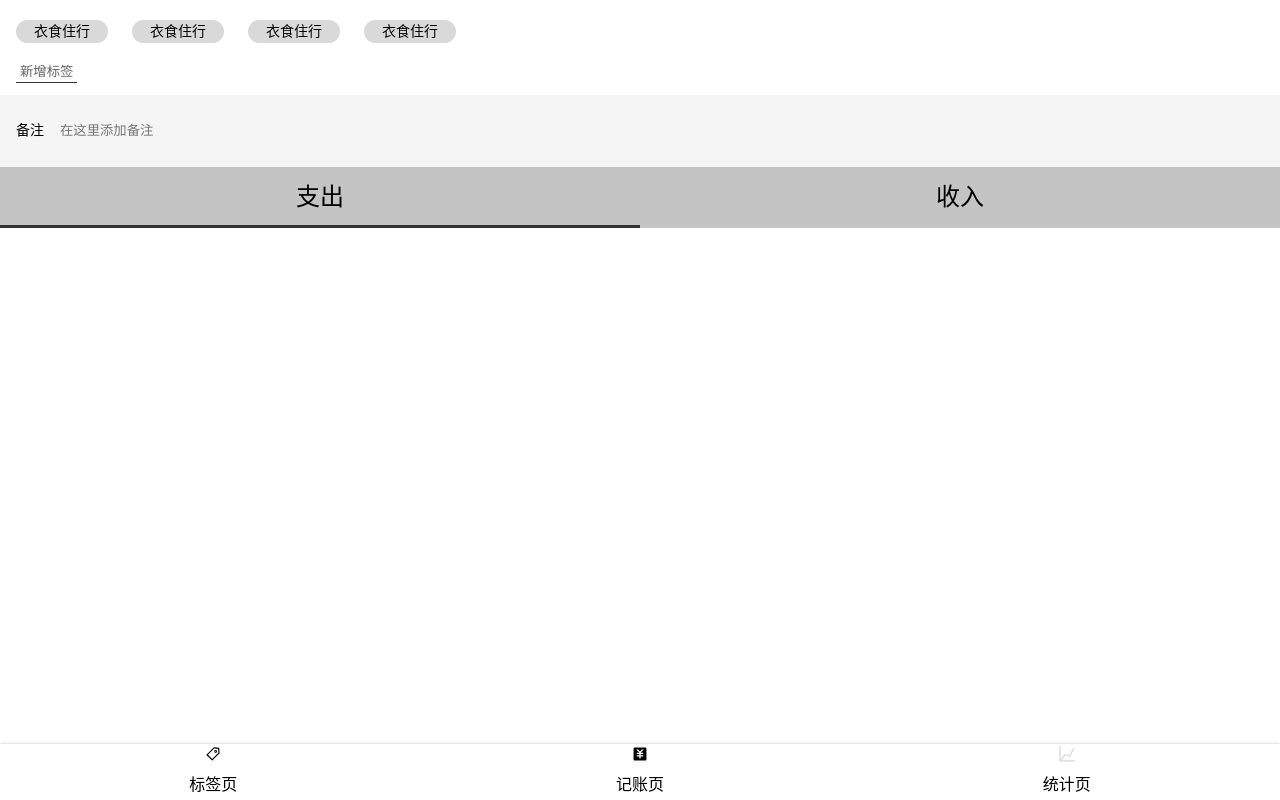
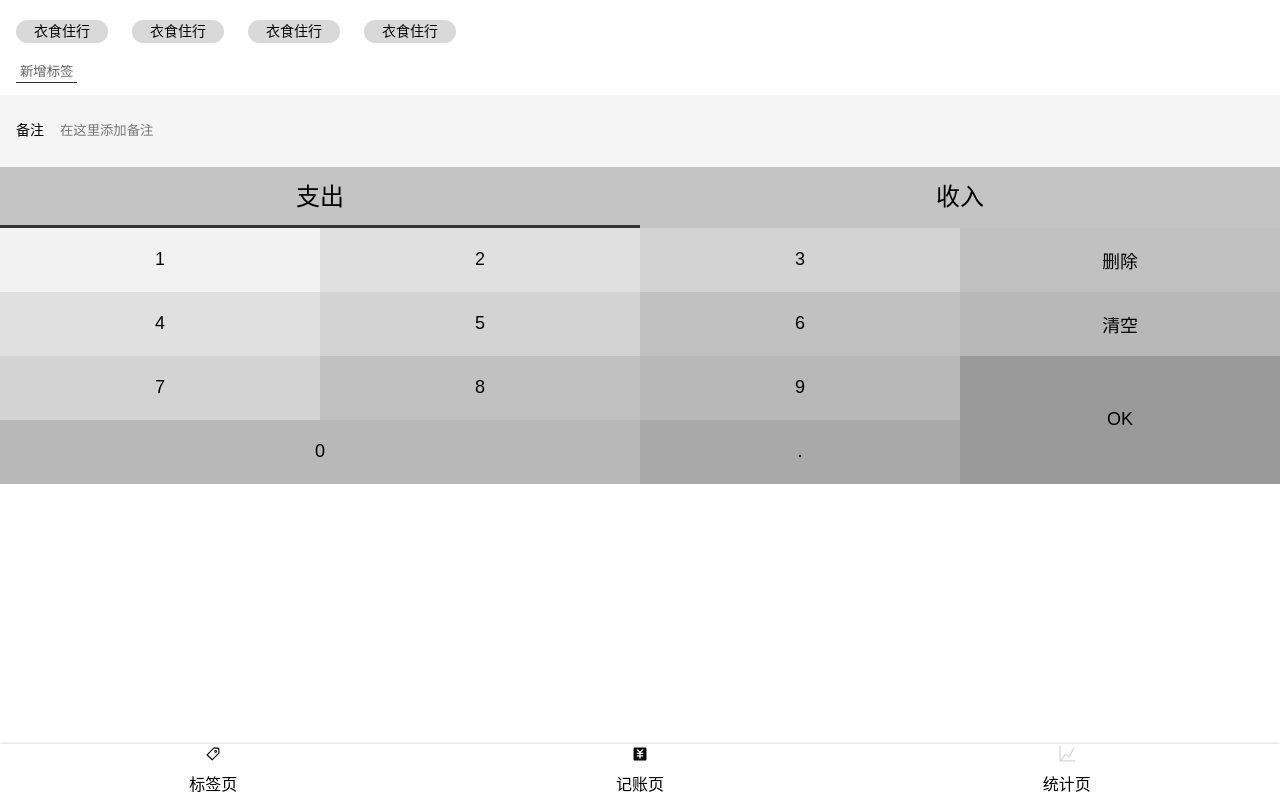
Before and after one commit to larkloss/morney, a React app: page /#/money in a window 1280 px wide. Built offline with nearby package versions, Linux system fonts and the light colour scheme.

Commit message:
update: NumberPad wip...

```diff
--- a/src/views/Money/NumberPadSection.tsx
+++ b/src/views/Money/NumberPadSection.tsx
@@ -1,6 +1,7 @@
 import styled from 'styled-components';
+import React, {useState} from "react";
 
-const NumberPadSection = styled.section`
+const NumberPadWrapper = styled.section`
   display:flex;
   flex-direction: column;
   > .output{
@@ -49,5 +50,40 @@ const NumberPadSection = styled.section`
   }
 `;
 
+const NumberPadSection = () => {
+    const [output, setOutput] = useState('0')
+    const onClickButtonWrapper = (e: React.MouseEvent) => {
+        const text = (e.target as HTMLButtonElement).textContent
+        if (text == null) {
+            return null;
+        }
+        switch (text) {
+
+        }
+    }
+    return (
+        <NumberPadWrapper>
+            <div className="output">
+
+            </div>
+            <div className="pad clearfix" onClick={onClickButtonWrapper}>
+                <button>1</button>
+                <button>2</button>
+                <button>3</button>
+                <button>删除</button>
+                <button>4</button>
+                <button>5</button>
+                <button>6</button>
+                <button>清空</button>
+                <button>7</button>
+                <button>8</button>
+                <button>9</button>
+                <button className="ok">OK</button>
+                <button className="zero">0</button>
+                <button className="dot">.</button>
+            </div>
+        </NumberPadWrapper>
+    );
+}
 
 export {NumberPadSection};
--- a/src/views/Money/TagsSection.tsx
+++ b/src/views/Money/TagsSection.tsx
@@ -23,7 +23,7 @@ const TagsWrapper = styled.section`
 
 
 const TagsSection: React.FC = (props) => {
-    const [tags, setTags] = useState<string[]>(['衣','食','住','行'])
+    const [tags, setTags] = useState<string[]>(['衣', '食', '住', '行']);
     const [selectTags, setSelectTags] = useState<string[]>([])
     const onAddTag = () => {
         const tagName = window.prompt('新的标签名称为：')
```
